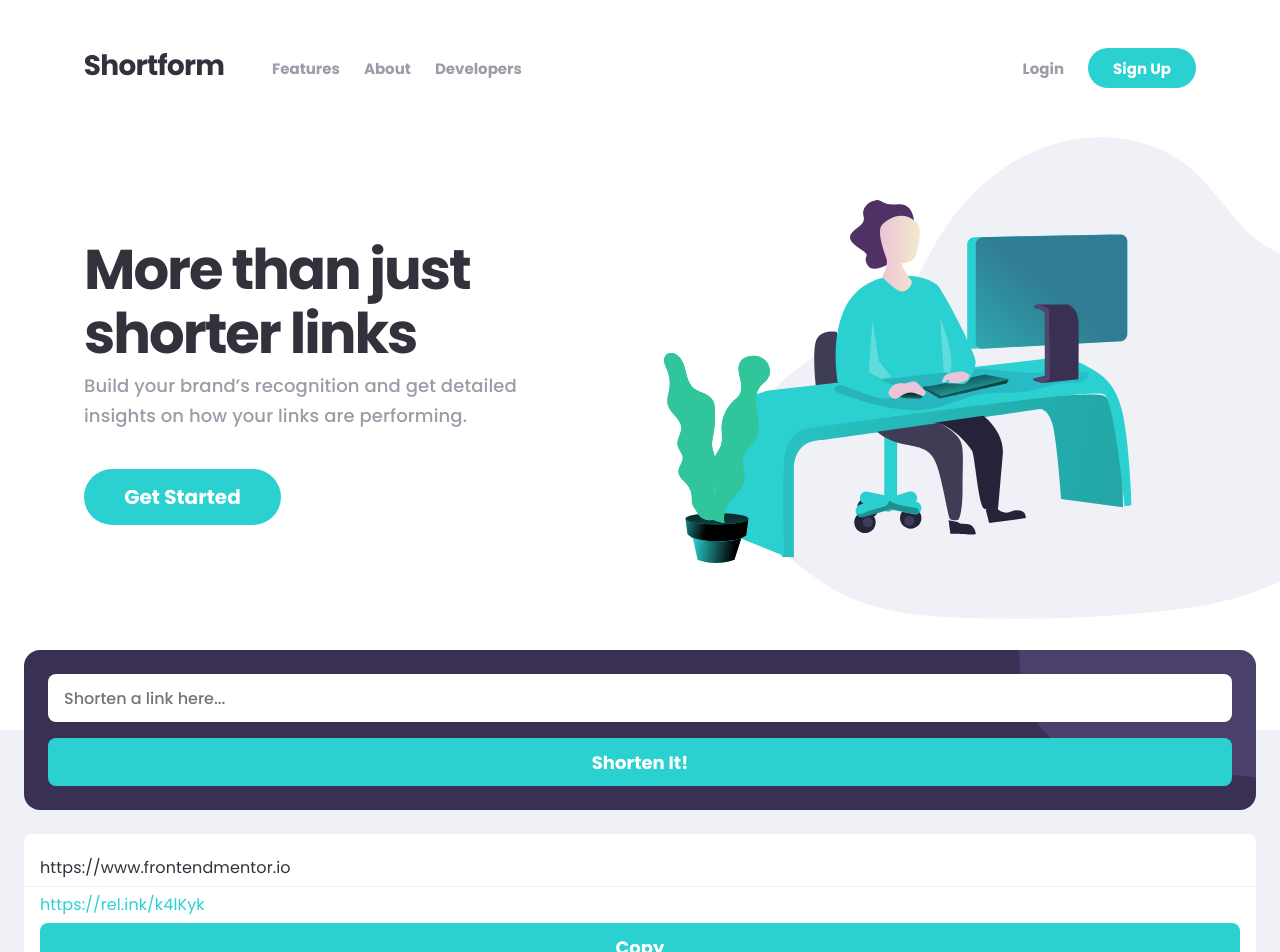
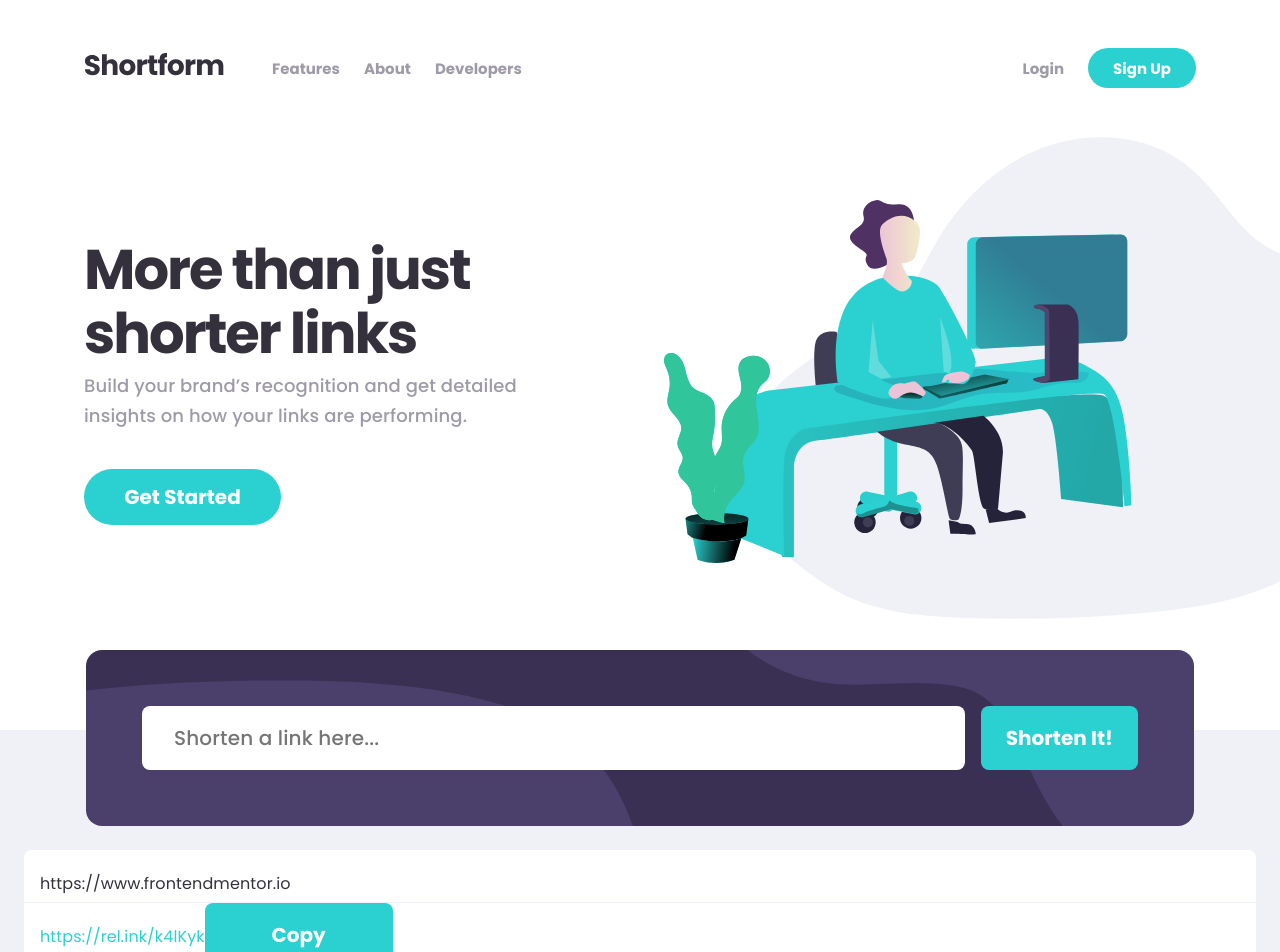
Before and after one commit to djslade/shortform, a React (Vite) app in the folder web/: page / in a window 1280 px wide. Shown: the top 952 px of the page. Built offline with nearby package versions, Linux system fonts and the light colour scheme.

Commit message:
finished shorten form view in desktop

```diff
--- a/web/index.html
+++ b/web/index.html
@@ -2,7 +2,7 @@
 <html lang="en">
   <head>
     <meta charset="UTF-8" />
-    <link rel="icon" type="image/svg+xml" href="/vite.svg" />
+    <link rel="icon" type="image/png" href="/favicon-32x32.png" />
     <link rel="preconnect" href="https://fonts.googleapis.com" />
     <link rel="preconnect" href="https://fonts.gstatic.com" crossorigin />
     <link
--- a/web/src/App.css
+++ b/web/src/App.css
@@ -298,4 +298,41 @@ body {
     line-height: 64px;
     letter-spacing: -2px;
   }
+
+  .shorten-form {
+    padding: 56px;
+    background-image: url("/bg-shorten-desktop.svg");
+    background-size: cover;
+    flex-direction: row;
+    max-width: 1108px;
+    margin: 0 auto;
+    width: 100%;
+  }
+
+  .shorten-form-control {
+    gap: 8px;
+  }
+
+  .shorten-form-input {
+    height: 64px;
+    padding: 0 32px;
+    font-size: 20px;
+    line-height: 36px;
+    letter-spacing: 0.15px;
+  }
+
+  .shorten-form-input-error {
+    height: 64px;
+    padding: 0 32px;
+    font-size: 20px;
+    line-height: 36px;
+    letter-spacing: 0.15px;
+  }
+
+  .input-error-msg {
+    font-weight: 500;
+    font-size: 16px;
+    line-height: 18px;
+    letter-spacing: 0.08px;
+  }
 }
--- a/web/src/styles/AppButton.css
+++ b/web/src/styles/AppButton.css
@@ -11,6 +11,22 @@
   transition-duration: 0.2s;
 }
 
+.app-btn:hover {
+  background-color: #9ae3e3;
+}
+
 .app-btn.app-btn-tint {
   background-color: #3a3054;
 }
+
+.app-btn.app-btn-tint:hover {
+  background-color: #3a3054;
+}
+
+@media (min-width: 900px) {
+  .app-btn {
+    height: 64px;
+    width: 188px;
+    font-size: 20px;
+  }
+}
```
Also changed, not shown: web/public/bg-shorten-desktop.svg (added), web/public/favicon-32x32.png (added).
